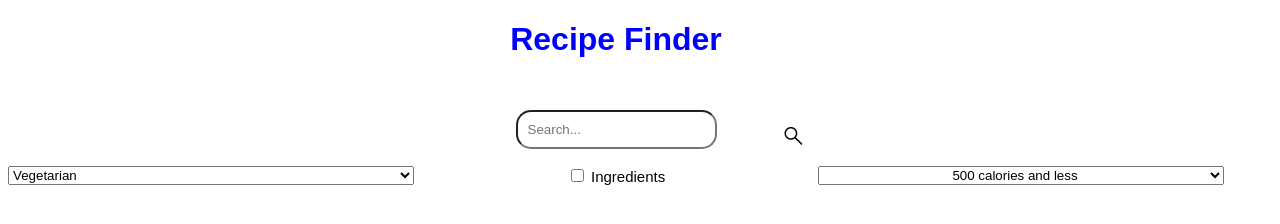
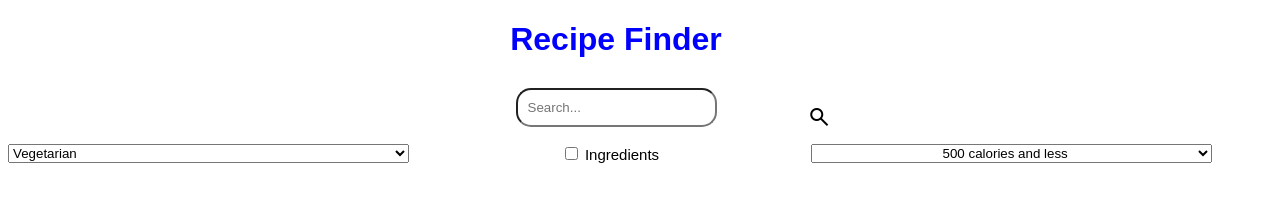
Before and after one commit to MissKayGhann/recipe-finder, a plain HTML site: page index.html in a window 1280 px wide. Drawn offline with nearby package versions, Linux system fonts and the light colour scheme.

Commit message:
initial styling done

```diff
--- a/styles.css
+++ b/styles.css
@@ -16,33 +16,32 @@ body {
 
 
 .search {
-    display: grid;
-    grid-template-columns: 3;
+    /* display: grid;
+    grid-template-columns: 3; */
 }
 
 
-.material-symbols-outlined {
+/* .material-symbols-outlined {
   font-variation-settings:
   'FILL' 0,
   'wght' 400,
   'GRAD' 0,
   'opsz' 48
-}
+} */
 
 
 button {
     width: 12vw;
     align-items: center;
     margin-left: 45%;
-    grid-area: 3;
     background-color: transparent;
     border: grey;
 }
 
 #bttn {
     position: absolute;
-    top: 15.4%;
-    left: 11%;
+    top: 13%;
+    left: 13%;
     border-radius: 40%;
 }
 
@@ -60,7 +59,7 @@ button {
     /* padding: 10px; */
     /* margin: 10px; */
     align-content: center;
-    flex: 1;
+    width: 33%;
 
 
 
@@ -70,14 +69,15 @@ button {
     /* padding: 10px; */
     /* margin: 10px; */
     text-align: center;
-    flex: 1;
+    width: 33%;
 }
 
 
 #btn-container {
     display: flex;
+    width: 100%;
 }
 
 #ingredients-div {
-    flex: 1;
+    width: 33%;
 }
```
